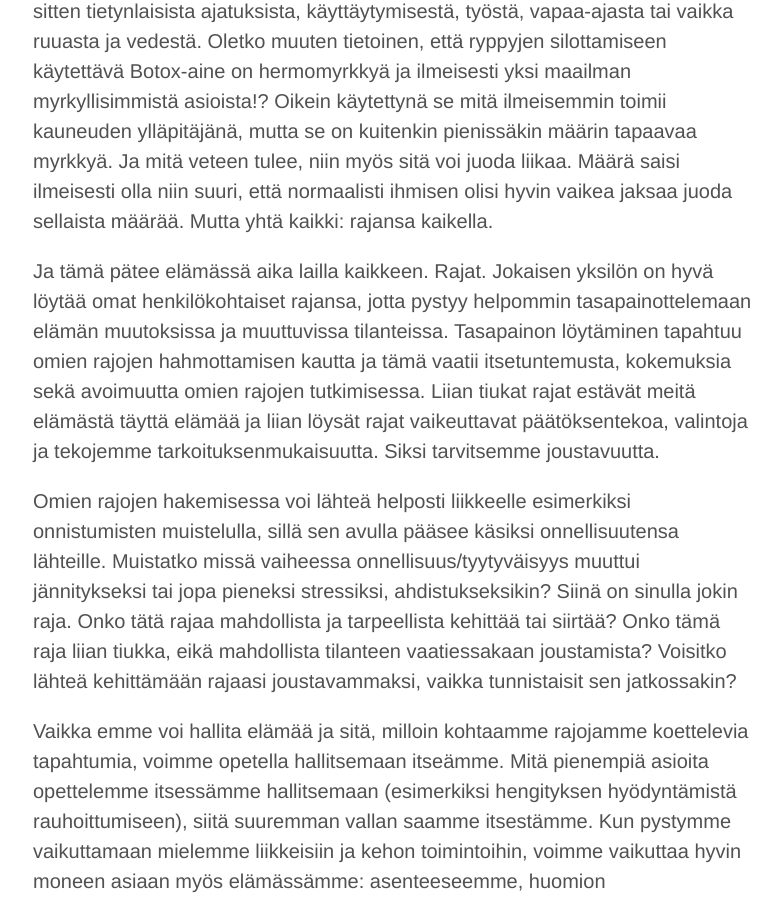
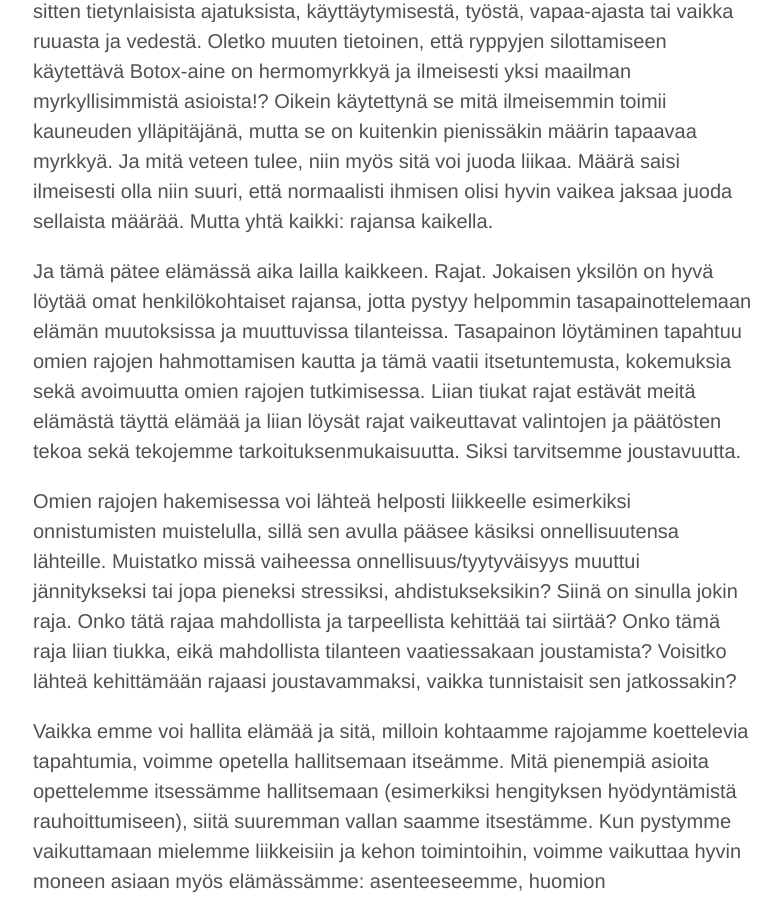
Before and after one commit to niinapiira/neppari.net, a Jekyll site: the page built from _posts/2016-03-17-tasapainoa-ja-joustavuutta-elamaan.md, in a window 1280 px wide and 900 px high, scrolled down 1231 px. Shown: the whole window, without its empty margins (247-1028 px from the left). Built offline with Jekyll 4.4.1, drawn with Linux system fonts in a browser that asks for light colours.

Commit message:
Updated 2016-03-17-tasapainoa-ja-joustavuutta-elamaan.md

```diff
--- a/_posts/2016-03-17-tasapainoa-ja-joustavuutta-elamaan.md
+++ b/_posts/2016-03-17-tasapainoa-ja-joustavuutta-elamaan.md
@@ -18,7 +18,7 @@
 Tasapainoa tarvitaan niin sisäisessä maailmassamme kuin sisäisen ja ulkoisen maailman välisissä suhteissa. Kaikkea voi olla liikaa tai liian vähän, on kysymys sitten tietynlaisista ajatuksista, käyttäytymisestä, työstä, vapaa-ajasta tai vaikka ruuasta ja vedestä. Oletko muuten tietoinen, että ryppyjen silottamiseen käytettävä Botox-aine on hermomyrkkyä ja ilmeisesti yksi maailman myrkyllisimmistä asioista!? Oikein käytettynä se mitä ilmeisemmin toimii kauneuden ylläpitäjänä, mutta se on kuitenkin pienissäkin määrin tapaavaa myrkkyä.
 Ja mitä veteen tulee, niin myös sitä voi juoda liikaa. Määrä saisi ilmeisesti olla niin suuri, että normaalisti ihmisen olisi hyvin vaikea jaksaa juoda sellaista määrää. Mutta yhtä kaikki: rajansa kaikella.
 
-Ja tämä pätee elämässä aika lailla kaikkeen. Rajat. Jokaisen yksilön on hyvä löytää omat henkilökohtaiset rajansa, jotta pystyy helpommin tasapainottelemaan elämän muutoksissa ja muuttuvissa tilanteissa. Tasapainon löytäminen tapahtuu omien rajojen hahmottamisen kautta ja tämä vaatii itsetuntemusta, kokemuksia sekä avoimuutta omien rajojen tutkimisessa. Liian tiukat rajat estävät meitä elämästä täyttä elämää ja liian löysät rajat vaikeuttavat päätöksentekoa, valintoja ja tekojemme tarkoituksenmukaisuutta. Siksi tarvitsemme joustavuutta.
+Ja tämä pätee elämässä aika lailla kaikkeen. Rajat. Jokaisen yksilön on hyvä löytää omat henkilökohtaiset rajansa, jotta pystyy helpommin tasapainottelemaan elämän muutoksissa ja muuttuvissa tilanteissa. Tasapainon löytäminen tapahtuu omien rajojen hahmottamisen kautta ja tämä vaatii itsetuntemusta, kokemuksia sekä avoimuutta omien rajojen tutkimisessa. Liian tiukat rajat estävät meitä elämästä täyttä elämää ja liian löysät rajat vaikeuttavat valintojen ja päätösten tekoa sekä tekojemme tarkoituksenmukaisuutta. Siksi tarvitsemme joustavuutta.
 
 Omien rajojen hakemisessa voi lähteä helposti liikkeelle esimerkiksi onnistumisten muistelulla, sillä sen avulla pääsee käsiksi onnellisuutensa lähteille. Muistatko missä vaiheessa onnellisuus/tyytyväisyys muuttui jännitykseksi tai jopa pieneksi stressiksi, ahdistukseksikin? Siinä on sinulla jokin raja. Onko tätä rajaa mahdollista ja tarpeellista kehittää tai siirtää? Onko tämä raja liian tiukka, eikä mahdollista tilanteen vaatiessakaan joustamista? Voisitko lähteä kehittämään rajaasi joustavammaksi, vaikka tunnistaisit sen jatkossakin?
 
```
